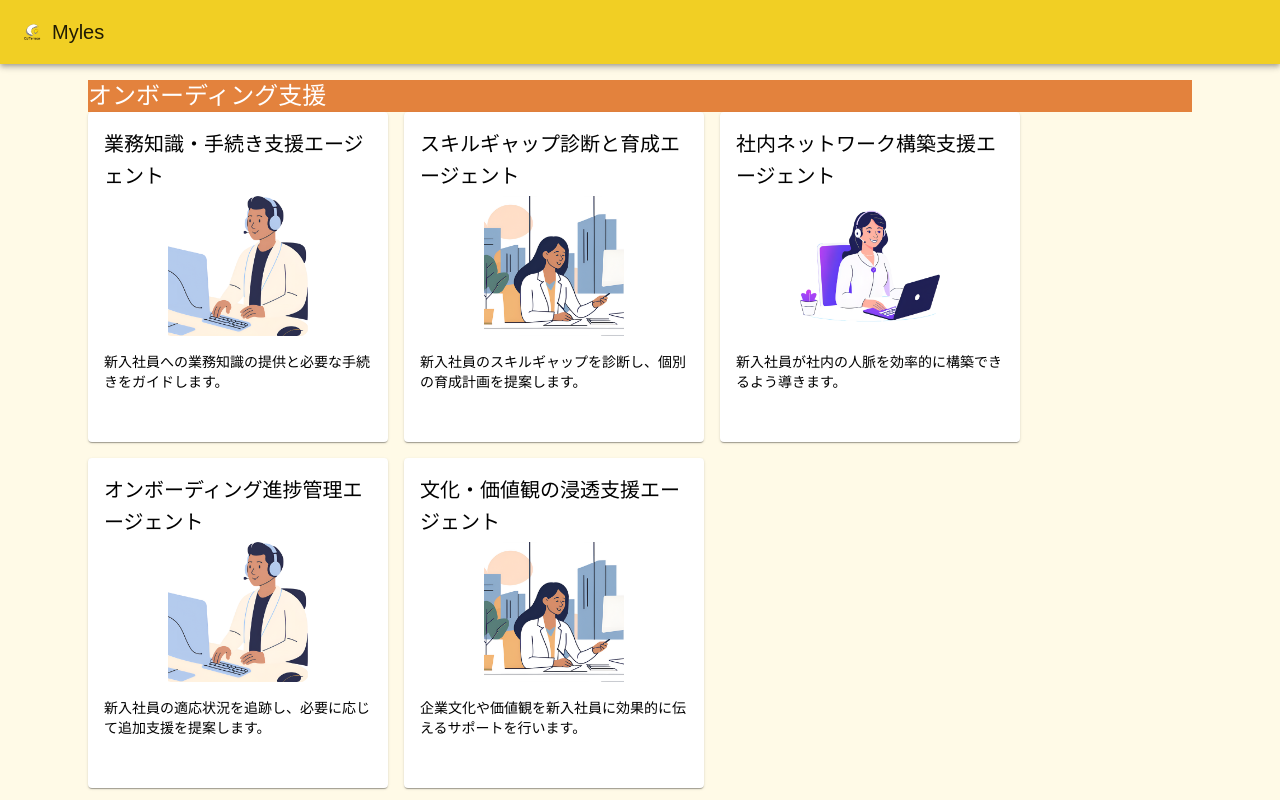
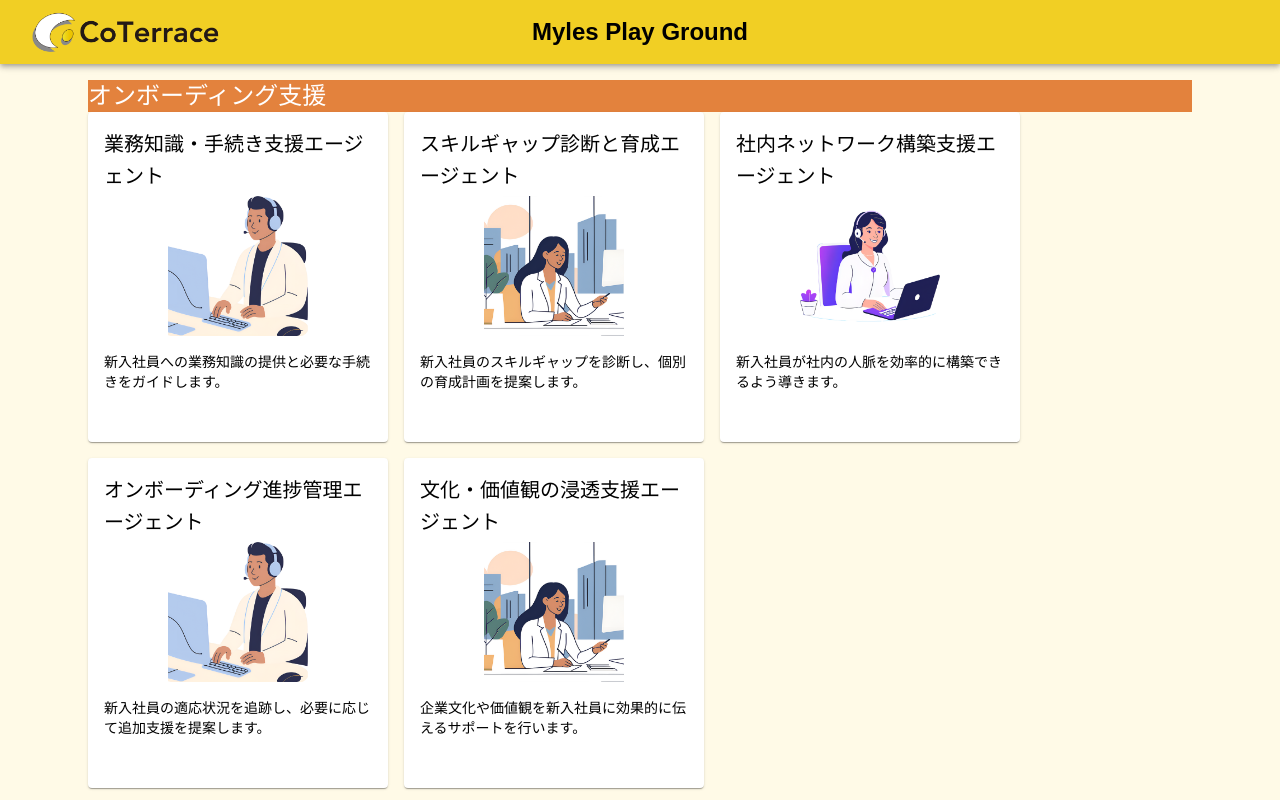
Before and after one commit to K0daimurakami/gabby, a React (Create React App) app: page / in a window 1280 px wide. Shown: the top 800 px of the page. Built offline with nearby package versions, Linux system fonts and the light colour scheme.

Commit message:
ロゴ変更・タイトル真ん中

```diff
--- a/src/components/atoms/CotteraceIcon.tsx
+++ b/src/components/atoms/CotteraceIcon.tsx
@@ -1,11 +1,35 @@
 import React from 'react';
-import SvgIcon, { SvgIconProps } from '@mui/material/SvgIcon';
+import { IconButton, Box } from '@mui/material';
 
-const CoterraceIcon: React.FC<SvgIconProps> = (props) => {
+type CoterraceIconProps = {
+  onClick?: () => void;
+};
+
+const CoterraceIcon: React.FC<CoterraceIconProps> = ({ onClick }) => {
   return (
-    <SvgIcon {...props}>
-      <image href="/images/coterraceLogo.png" width="24" height="24" />
-    </SvgIcon>
+    <IconButton
+      onClick={onClick}
+      sx={{
+        // 横長のボタンにするための幅と高さの指定
+        width: 200, // 必要に応じて調整
+        height: 50, // 必要に応じて調整
+        padding: 0,
+        // ボタン内のアイテムを中央に配置
+        display: 'flex',
+        justifyContent: 'center',
+        alignItems: 'center',
+      }}
+    >
+      <Box
+        component="img"
+        src="/images/coterraceLogo.png"
+        alt="Coterrace"
+        sx={{
+          width: '100%',   // 親要素（IconButton）の幅に合わせる
+          height: 'auto',  // 縦横比を維持
+        }}
+      />
+    </IconButton>
   );
 };
 
--- a/src/components/layout/GlobalMenu.tsx
+++ b/src/components/layout/GlobalMenu.tsx
@@ -1,6 +1,5 @@
 import React from "react";
-import { AppBar, Toolbar, Typography, IconButton } from "@mui/material";
-import HomeIcon from "@mui/icons-material/Home";
+import { AppBar, Toolbar, Typography } from "@mui/material";
 import { useNavigate } from "react-router-dom";
 import CoterraceIcon from "../../components/atoms/CotteraceIcon";
 
@@ -9,15 +8,22 @@ const GlobalMenu: React.FC = () => {
 
   return (
     <AppBar position="static">
-      <Toolbar>
+      <Toolbar sx={{ position: "relative" }}>
         {/* ホームアイコン - クリックでトップページに遷移 */}
-        <IconButton edge="start" color="inherit" onClick={() => navigate("/")}>
-          <CoterraceIcon />
-        </IconButton>
+        <CoterraceIcon onClick={() => navigate("/")} />
 
-        {/* タイトル */}
-        <Typography variant="h6" sx={{ flexGrow: 1 }}>
-          Myles
+        {/* タイトルを中央に配置 */}
+        <Typography
+          variant="h5"
+          sx={{
+            position: "absolute",
+            left: "50%",
+            transform: "translateX(-50%)",
+            fontWeight: "bold",
+            color: "#000000"
+          }}
+        >
+          Myles Play Ground
         </Typography>
       </Toolbar>
     </AppBar>
--- a/src/components/organisms/resultImageContainer.tsx
+++ b/src/components/organisms/resultImageContainer.tsx
@@ -2,6 +2,13 @@ import React from "react";
 import { useSelector } from "react-redux";
 import { RootState } from "../../redux/store";
 import { Card, CardMedia, Typography } from "@mui/material";
+
+const styles = {
+  typography: {
+    backgroundColor: "#E3823D",
+    color: "white",
+  },
+};
 
 const ResultImageContainer: React.FC = () => {
   const outputUrl = useSelector((state: RootState) => state.details.outputUrl);
@@ -10,10 +17,7 @@ const ResultImageContainer: React.FC = () => {
 
   return (
     <>
-      <Typography
-        variant="h5"
-        sx={{ backgroundColor: "#E3823D", color: "white" }}
-      >
+      <Typography variant="h5" sx={styles.typography}>
         ◆ 結果
       </Typography>
       <Card>
```
Also changed, not shown: public/images/coterraceLogo.png, public/images/coterraceLogo1.png (added).
